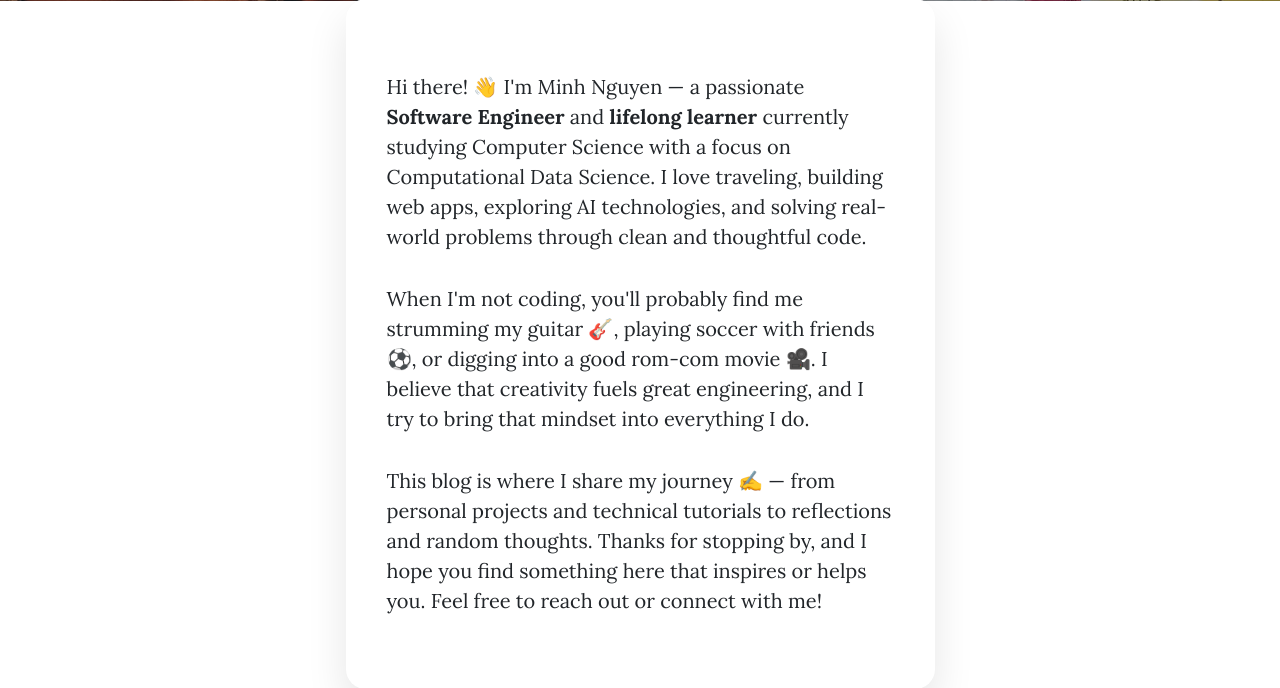
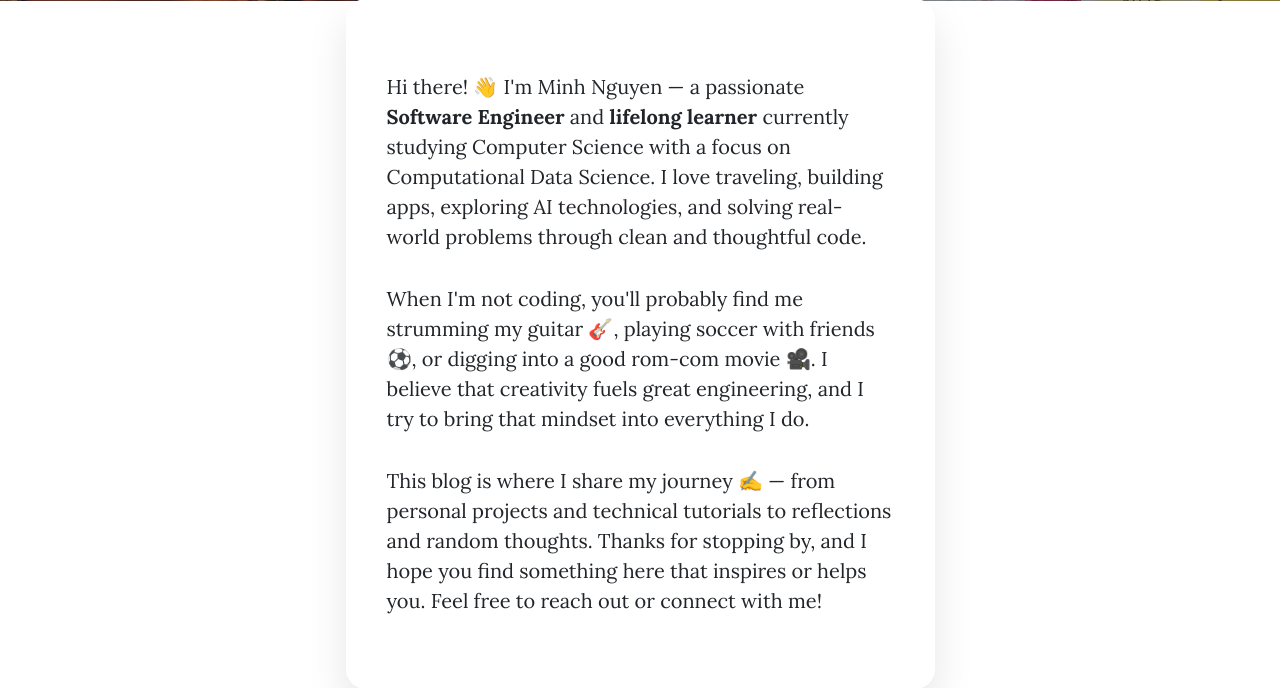
Before and after one commit to Minh111104/My_blog, a Flask app: page /about in a window 1280 px wide. Shown: the part 531-1219 px from the top of the page. Run offline with Flask 3, Linux system fonts and the light colour scheme; some libraries are stand-ins or nearby versions.

Commit message:
fix: update about me content

```diff
--- a/templates/about.html
+++ b/templates/about.html
@@ -23,7 +23,7 @@
       <div class="col-md-10 col-lg-8 col-xl-7">
         <div class="auth-card">
           <p>
-            Hi there! 👋 I'm Minh Nguyen — a passionate <b>Software Engineer</b> and <b>lifelong learner</b> currently studying Computer Science with a focus on Computational Data Science. I love traveling, building web apps, exploring AI technologies, and solving real-world problems through clean and thoughtful code.
+            Hi there! 👋 I'm Minh Nguyen — a passionate <b>Software Engineer</b> and <b>lifelong learner</b> currently studying Computer Science with a focus on Computational Data Science. I love traveling, building apps, exploring AI technologies, and solving real-world problems through clean and thoughtful code.
           </p>
           <p>
             When I'm not coding, you'll probably find me strumming my guitar 🎸, playing soccer with friends ⚽, or digging into a good rom-com movie 🎥. I believe that creativity fuels great engineering, and I try to bring that mindset into everything I do.
```
